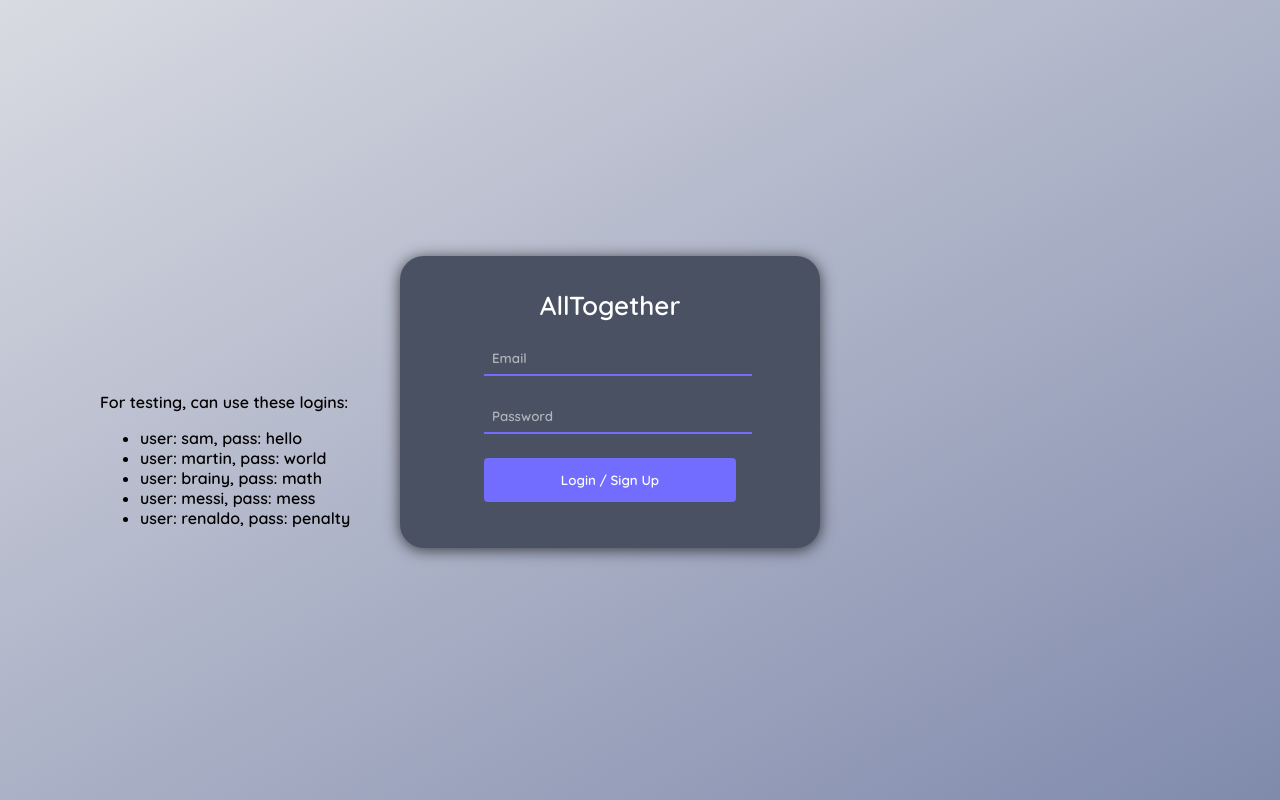
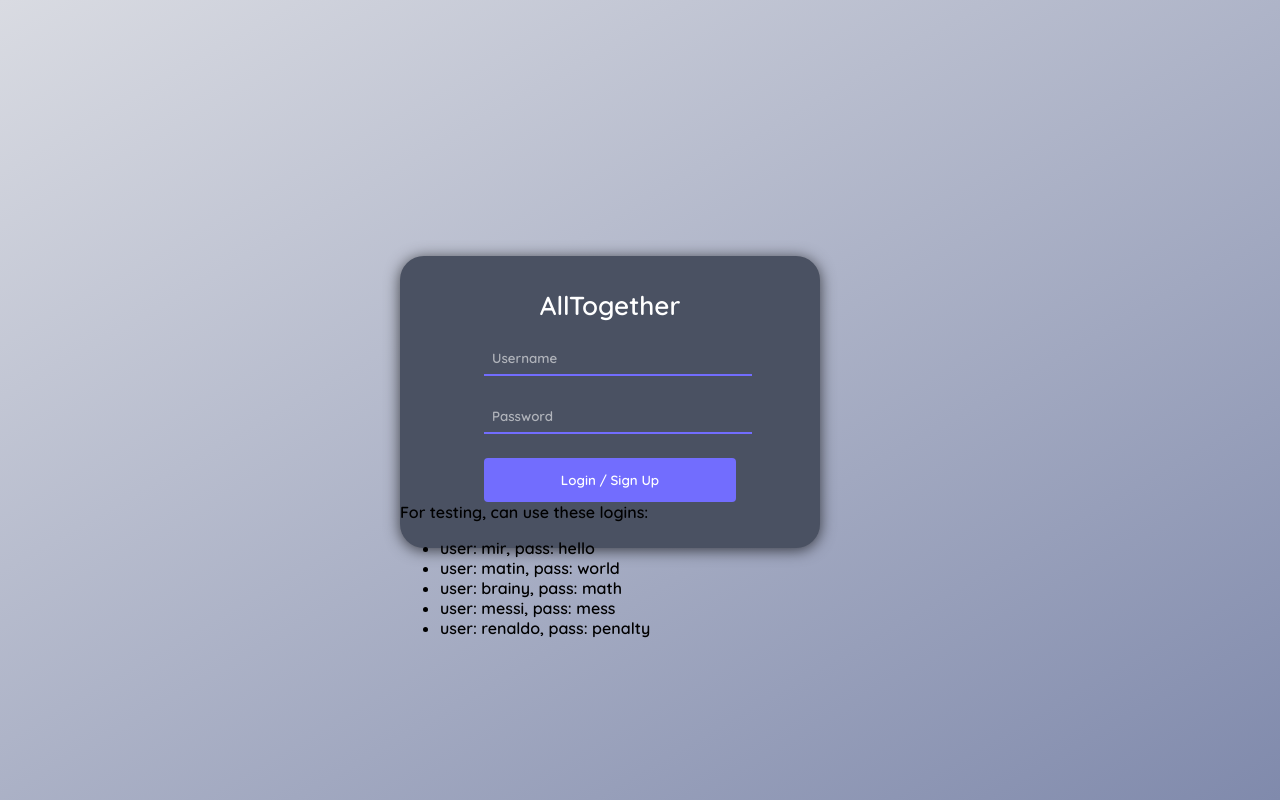
Before and after one commit to MirShahiduzzaman/AllTogether-Chat-App, a Next.js app: page / in a window 1280 px wide. Built offline with nearby package versions, Linux system fonts and the light colour scheme.

Commit message:
Moved Instructions

```diff
--- a/pages/index.js
+++ b/pages/index.js
@@ -33,7 +33,7 @@ export default function Auth() {
 
           <div className="input-container">
             <input
-              placeholder="Email"
+              placeholder="Username"
               className="text-input"
               onChange={e => setUsername(e.target.value)}
             />
@@ -52,19 +52,21 @@ export default function Auth() {
             Login / Sign Up
           </button>
         </form>
-      </div>
 
-      <div>
+        <div>
         For testing, can use these logins:
 
         <ul>
-          <li>user: sam, pass: hello</li>
-          <li>user: martin, pass: world</li>
+          <li>user: mir, pass: hello</li>
+          <li>user: matin, pass: world</li>
           <li>user: brainy, pass: math</li>
           <li>user: messi, pass: mess</li>
           <li>user: renaldo, pass: penalty</li>
         </ul>
       </div>
+      </div>
+
+
     </div>
   );
 }
```
